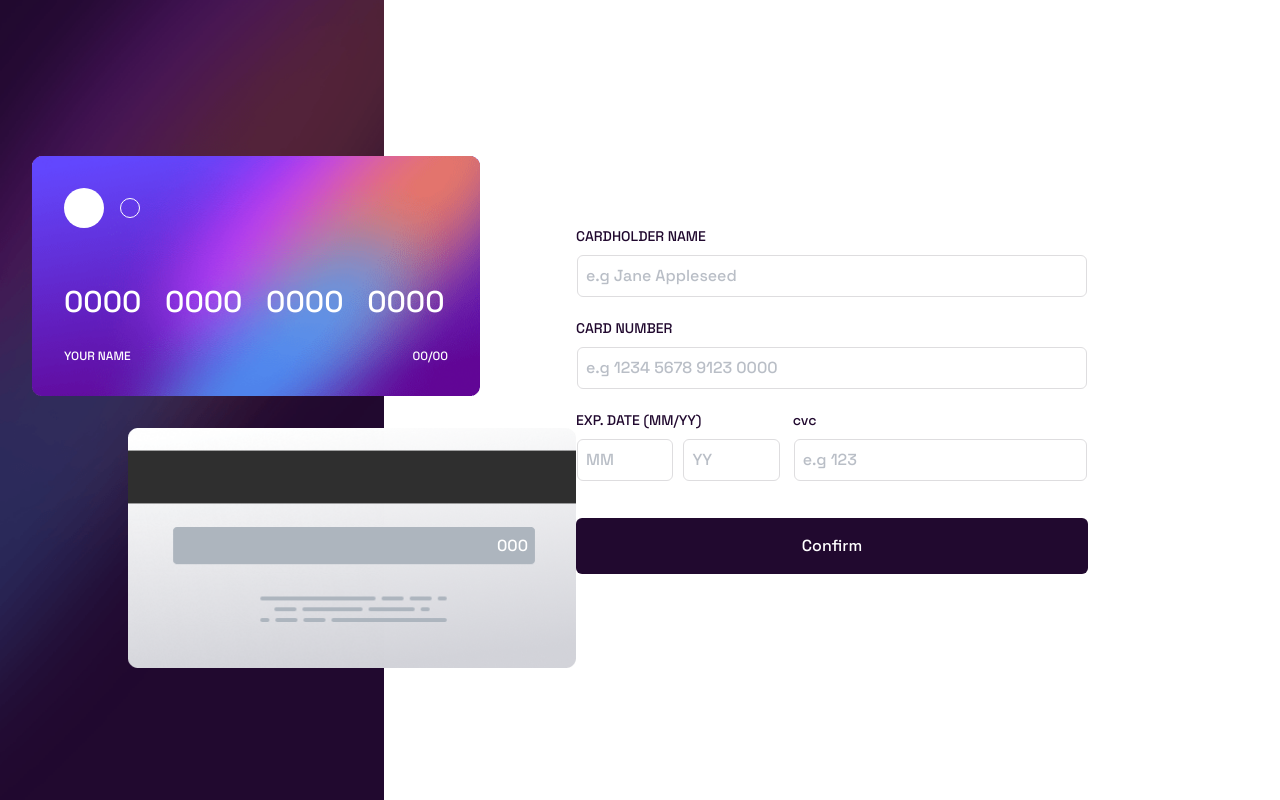
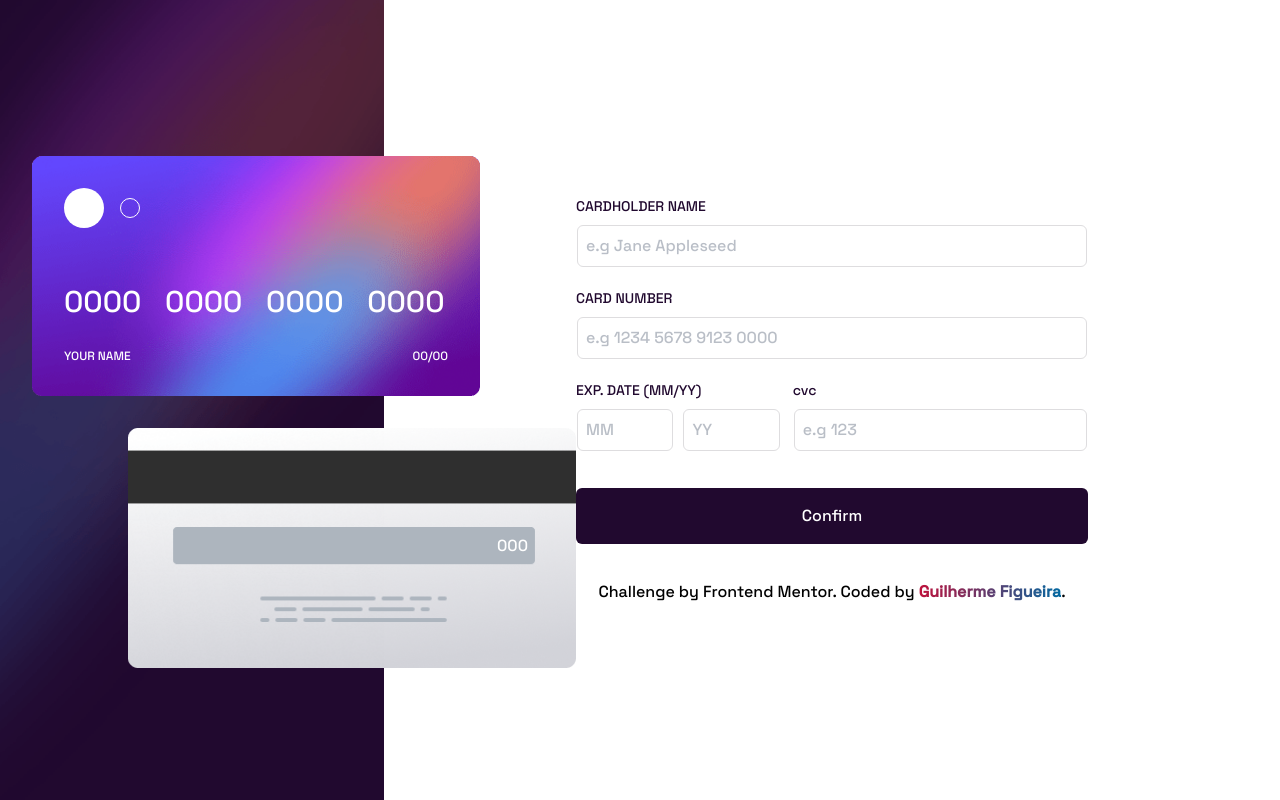
Before and after one commit to GuilhermeFigueira/interative-card-form, a React (Vite) app: page / in a window 1280 px wide. Built offline with nearby package versions, Linux system fonts and the light colour scheme.

Commit message:
readme e feito por

```diff
--- a/src/App.tsx
+++ b/src/App.tsx
@@ -278,6 +278,24 @@ function App() {
 								<button className="bg-violet-dark text-white rounded-md py-4 mt-2">
 									Confirm
 								</button>
+								<div className="text-center pt-4">
+									Challenge by{" "}
+									<a
+										href="https://www.frontendmentor.io?ref=challenge"
+										target="_blank"
+									>
+										Frontend Mentor
+									</a>
+									. Coded by{" "}
+									<a
+										href="https://github.com/guilhermefigueira"
+										target="_blank"
+										className="text-transparent bg-clip-text bg-gradient-to-r from-rose-700 to-sky-700 font-bold hover:text-lg transition-all "
+									>
+										Guilherme Figueira
+									</a>
+									.
+								</div>
 							</form>
 						</div>
 					)}
--- a/src/screens/ThankYouPage/index.tsx
+++ b/src/screens/ThankYouPage/index.tsx
@@ -17,6 +17,24 @@ export default function ThankYouPage() {
 			<button className="bg-violet-dark text-white rounded-md py-4 mt-2 w-full">
 				Continue
 			</button>
+			<div className="text-center pt-4">
+				Challenge by{" "}
+				<a
+					href="https://www.frontendmentor.io?ref=challenge"
+					target="_blank"
+				>
+					Frontend Mentor
+				</a>
+				. Coded by{" "}
+				<a
+					href="https://github.com/guilhermefigueira"
+					target="_blank"
+					className="text-transparent bg-clip-text bg-gradient-to-r from-rose-700 to-sky-700 font-bold hover:text-lg transition-all "
+				>
+					Guilherme Figueira
+				</a>
+				.
+			</div>
 		</div>
 	);
 }
```
Also changed, not shown: 1 other file (tests, documents, lock files or other folders).
